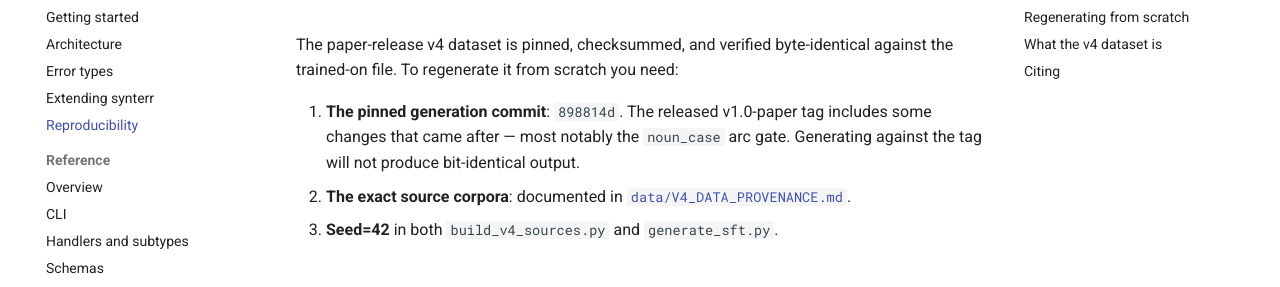
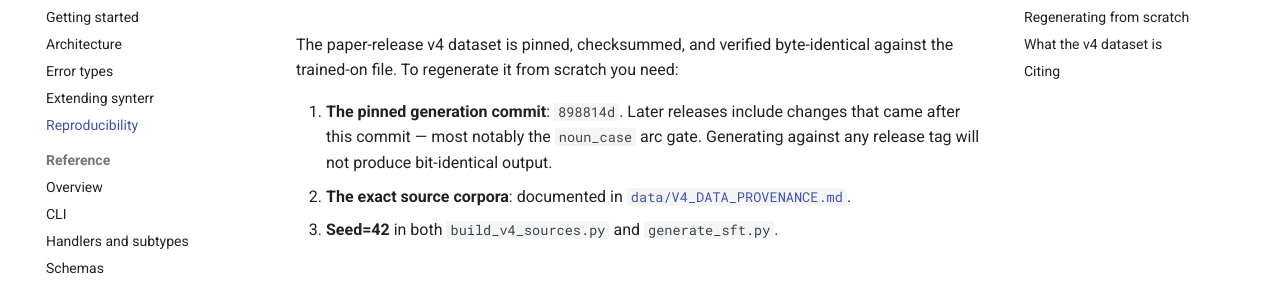
Before and after one commit to synterr-nlp/synterr, an MkDocs documentation site: the page built from docs/site/reproducibility.md, in a window 1280 px wide and 1400 px high. Shown: the part 148-435 px from the top of the window. Built offline with MkDocs 1.6.1 and Material for MkDocs 9.7.7, drawn with Linux system fonts in a browser that asks for light colours; comment, search, counter and statistics services are not loaded; some of the changed text lies outside the part shown.

```diff
--- a/docs/site/reproducibility.md
+++ b/docs/site/reproducibility.md
@@ -4,9 +4,9 @@ The paper-release v4 dataset is pinned, checksummed, and verified
 byte-identical against the trained-on file. To regenerate it from
 scratch you need:
 
-1. **The pinned generation commit**: `898814d`. The released v1.0-paper
-   tag includes some changes that came after — most notably the
-   `noun_case` arc gate. Generating against the tag will not produce
+1. **The pinned generation commit**: `898814d`. Later releases include
+   changes that came after this commit — most notably the `noun_case`
+   arc gate. Generating against any release tag will not produce
    bit-identical output.
 2. **The exact source corpora**: documented in
    [`data/V4_DATA_PROVENANCE.md`](https://github.com/synterr-nlp/synterr/blob/master/data/V4_DATA_PROVENANCE.md).
@@ -63,4 +63,4 @@ Full step-by-step (with corpus paths and benchmark exclusions) is in
 ## Citing
 
 When citing the dataset specifically (vs. the synterr tool), reference
-both the paper and the v1.0-paper tag.
+the paper and the pinned generation commit `898814d`.
--- a/pyproject.toml
+++ b/pyproject.toml
@@ -1,6 +1,6 @@
 [project]
 name = "synterr"
-version = "1.0.0"
+version = "1.0.1"
 description = "Reproducible error generation for Grammatical Error Correction"
 readme = "README.md"
 license = "MIT"
```
Also changed, not shown: CHANGELOG.md (+7 -4 lines), CLAUDE.md (+1 -1 lines), README.md (+1 -5 lines), docs/research/LORUGEC_COVERAGE.md (+1 -1 lines), docs/site/index.md (+0 -1 lines).
